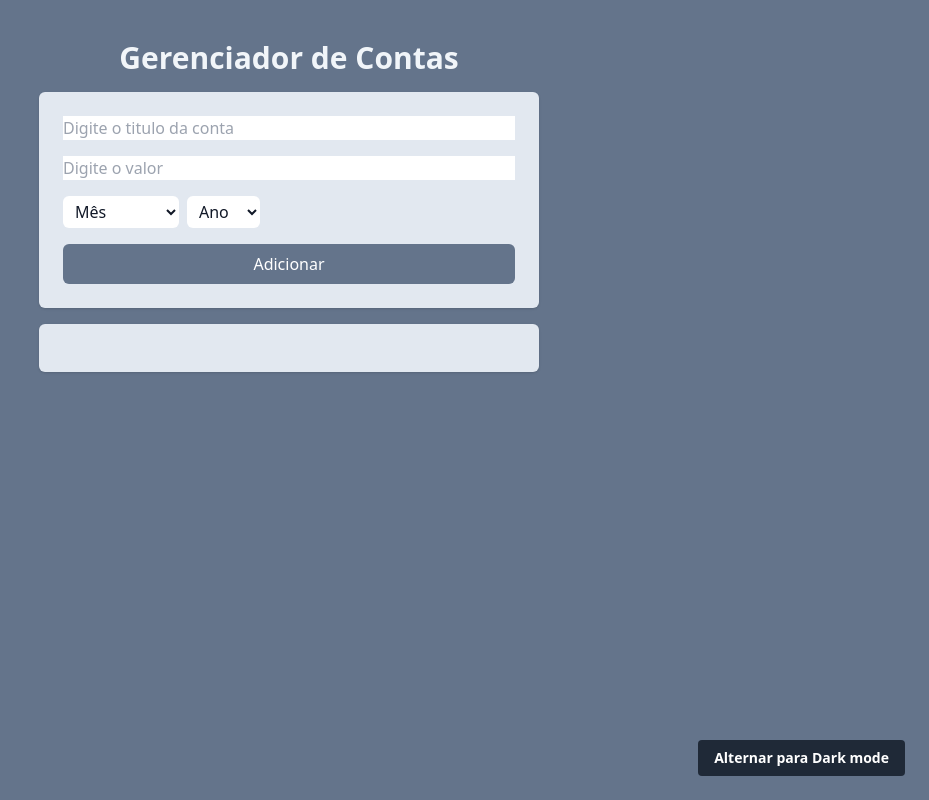
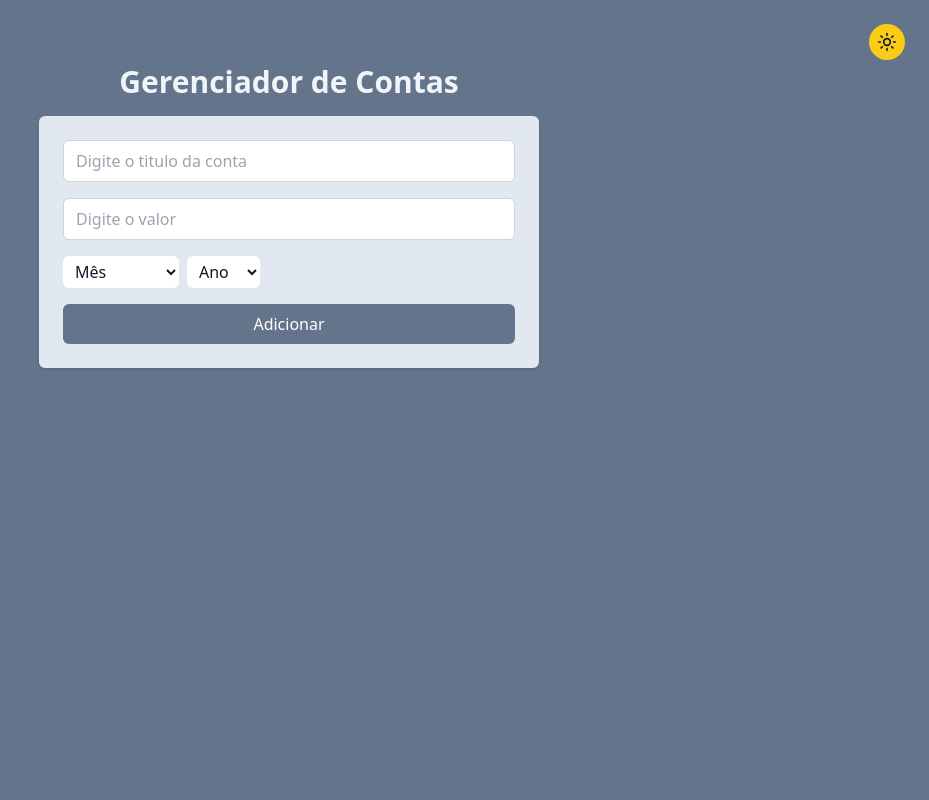
Before and after one commit to Eduardo-juricic/Gerenciador-de-Pagamentos, a React (Vite) app: page / in a window 1280 px wide. Shown: the whole page, without its empty margins (351-1280 px from the left). Built offline with nearby package versions, Linux system fonts and the light colour scheme.

Commit message:
adicionando os icones e melhorando os estilos

```diff
--- a/src/App.jsx
+++ b/src/App.jsx
@@ -5,7 +5,8 @@ import "./index.css";
 import { v4 } from "uuid";
 import { clsx } from "clsx";
 import { ThemeContext } from "../contexts/ThemeContext";
-import EditTask from "./components/EditTask"; // Importe o componente EditTask
+import EditTask from "./components/EditTask";
+import { Sun, Moon } from "lucide-react";
 
 function App() {
   const [tasks, setTasks] = useState(
@@ -73,18 +74,18 @@ function App() {
         darkMode ? "bg-gray-900 text-white" : "bg-slate-500 text-gray-900"
       )}
     >
-      <div className="w-[500px] space-y-4">
+      <div className="w-[500px] space-y-4 pt-20 md:pt-6">
         {/* Botão para alternar o modo */}
         <button
-          onClick={toggleDarkMode} // Use a função do contexto
+          onClick={toggleDarkMode}
           className={clsx(
-            "px-4 py-2 rounded text-sm font-semibold transition-colors duration-300 absolute bottom-6 right-6",
+            "p-2 rounded-full transition-colors duration-300 absolute top-6 right-6 z-10",
             darkMode
-              ? "bg-white text-gray-900 hover:bg-gray-200"
-              : "bg-gray-800 text-white hover:bg-gray-600"
+              ? "bg-gray-800 text-white hover:bg-gray-700"
+              : "bg-yellow-400 text-gray-900 hover:bg-yellow-500"
           )}
         >
-          Alternar para {darkMode ? "Light Mode" : "Dark mode"}
+          {darkMode ? <Moon size={20} /> : <Sun size={20} />}
         </button>
 
         <h1
--- a/src/components/AddTask.jsx
+++ b/src/components/AddTask.jsx
@@ -41,7 +41,10 @@ function AddTask({ onAddTaskSubmit }) {
         value={title}
         onChange={(event) => setTitle(event.target.value)}
         className={clsx(
-          darkMode ? "bg-gray-700 text-white border-gray-600" : ""
+          "border rounded-md py-2 px-3 w-full ",
+          darkMode
+            ? "bg-gray-700 text-white border-gray-600"
+            : "bg-white text-gray-900 border-slate-300"
         )}
       />
 
@@ -51,7 +54,10 @@ function AddTask({ onAddTaskSubmit }) {
         value={description}
         onChange={(event) => setDescription(event.target.value)}
         className={clsx(
-          darkMode ? "bg-gray-700 text-white border-gray-600" : ""
+          "border rounded-md py-2 px-3 w-full", // Classes para o modo claro
+          darkMode
+            ? "bg-gray-700 text-white border-gray-600"
+            : "bg-white text-gray-900 border-slate-300" // Classes para o modo escuro
         )}
       />
 
@@ -102,8 +108,8 @@ function AddTask({ onAddTaskSubmit }) {
           if (!title.trim() || !description.trim() || !month || !year) {
             return alert("Preencha o titulo, valor e selecione o mês e ano.");
           }
-          const dueDate = `${year}-${month}-01`; // Formate a data como YYYY-MM-DD (o dia não é relevante aqui)
-          onAddTaskSubmit(title, description, dueDate); // Passe a data para a função de submit
+          const dueDate = `${year}-${month}-01`;
+          onAddTaskSubmit(title, description, dueDate);
           setTitle("");
           setDescription("");
           setMonth("");
--- a/src/components/Tasks.jsx
+++ b/src/components/Tasks.jsx
@@ -1,4 +1,4 @@
-import { ChevronRightIcon, TrashIcon, EditIcon } from "lucide-react";
+import { ChevronRightIcon, TrashIcon, EditIcon, CheckIcon } from "lucide-react";
 import { useNavigate } from "react-router-dom";
 import Button from "./Button";
 import { useContext } from "react";
@@ -6,19 +6,17 @@ import { ThemeContext } from "../../contexts/ThemeContext";
 import { clsx } from "clsx";
 
 function Tasks({ tasks, onTaskClick, onDeleteTaskClick, onStartEdit }) {
-  // Receba onStartEdit como prop
   const navigate = useNavigate();
-  const { darkMode } = useContext(ThemeContext); // Acesse o estado darkMode
+  const { darkMode } = useContext(ThemeContext);
 
   function onSeeDatailsClick(task) {
     const query = new URLSearchParams();
     query.set("title", task.title);
     query.set("description", task.description);
-    query.set("dueDate", task.dueDate); // Passe a data para os detalhes
+    query.set("dueDate", task.dueDate);
     navigate(`/task?${query.toString()}`);
   }
 
-  // Função auxiliar para formatar a data
   const formatDate = (dateString) => {
     if (!dateString) return "";
     const [year, month] = dateString.split("-");
@@ -26,34 +24,46 @@ function Tasks({ tasks, onTaskClick, onDeleteTaskClick, onStartEdit }) {
   };
 
   return (
-    <ul
+    <ul className="space-y-4">
+      {tasks.map((task) => (
+        <li key={task.id} className="flex gap-2">
+          <div
             className={clsx(
-        "space-y-4 p-6 rounded-md shadow",
-        darkMode ? "bg-gray-800 text-white" : "bg-slate-200"
+              "w-full rounded-md shadow-md p-4 flex items-center justify-between",
+              darkMode ? "bg-gray-800 text-white" : "bg-white text-gray-900",
+              task.isCompleted && "opacity-70"
             )}
           >
-      {tasks.map((task) => (
-        <li key={task.id} className="flex gap-2">
             <button
               onClick={() => onTaskClick(task.id)}
-            className={clsx(
-              "text-left w-full p-2 rounded-md flex items-center", // Mantemos o flex e items-center
-              darkMode ? "bg-gray-700 text-white" : "bg-slate-400 text-white",
-              task.isCompleted && "line-through",
-              "justify-between" // Adicionamos justify-between novamente
+              className="flex-grow text-left"
+            >
+              <div className="flex items-center justify-between">
+                <div className="flex items-center">
+                  {task.isCompleted && (
+                    <CheckIcon
+                      className="text-green-500 mr-2 inline-block"
+                      size={20}
+                    />
                   )}
-          >
-            <span>{task.title}</span>
+                  <span className={task.isCompleted && "line-through"}>
+                    {task.title}
+                  </span>
+                </div>
                 {task.dueDate && (
                   <span className="text-sm opacity-70">
                     {formatDate(task.dueDate)}
                   </span>
                 )}
+              </div>
             </button>
+            <div className="flex gap-2 ml-2">
+              {" "}
+              {/* Adicionada a classe ml-2 */}
               <Button
                 onClick={() => onSeeDatailsClick(task)}
                 className={clsx(
-              "p-2 rounded-md text-white",
+                  "p-2 rounded-md text-white transition-transform duration-150 hover:scale-105",
                   darkMode
                     ? "bg-indigo-600 hover:bg-indigo-700"
                     : "bg-slate-400 hover:bg-slate-500"
@@ -64,7 +74,7 @@ function Tasks({ tasks, onTaskClick, onDeleteTaskClick, onStartEdit }) {
               <button
                 onClick={() => onDeleteTaskClick(task.id)}
                 className={clsx(
-              "p-2 rounded-md text-white",
+                  "p-2 rounded-md text-white transition-transform duration-150 hover:scale-105",
                   darkMode
                     ? "bg-red-600 hover:bg-red-700"
                     : "bg-slate-400 hover:bg-slate-500"
@@ -75,7 +85,7 @@ function Tasks({ tasks, onTaskClick, onDeleteTaskClick, onStartEdit }) {
               <button // Botão de editar
                 onClick={() => onStartEdit(task)}
                 className={clsx(
-              "p-2 rounded-md text-white",
+                  "p-2 rounded-md text-white transition-transform duration-150 hover:scale-105",
                   darkMode
                     ? "bg-blue-600 hover:bg-blue-700"
                     : "bg-slate-400 hover:bg-slate-500"
@@ -83,6 +93,8 @@ function Tasks({ tasks, onTaskClick, onDeleteTaskClick, onStartEdit }) {
               >
                 <EditIcon />
               </button>
+            </div>
+          </div>
         </li>
       ))}
     </ul>
--- a/src/pages/TaskPage.jsx
+++ b/src/pages/TaskPage.jsx
@@ -16,6 +16,14 @@ function TaskPage() {
   const { darkMode, toggleDarkMode } = useContext(ThemeContext); // Acesse o contexto
   const title = searchParams.get("title");
   const description = searchParams.get("description");
+  const dueDate = searchParams.get("dueDate"); // Recupera a dueDate
+
+  // Função auxiliar para formatar a data (a mesma que você usou em Tasks)
+  const formatDate = (dateString) => {
+    if (!dateString) return "";
+    const [year, month] = dateString.split("-");
+    return `${month}/${year}`;
+  };
 
   return (
     <div
@@ -70,6 +78,16 @@ function TaskPage() {
           <p className={clsx(darkMode ? "text-white" : "text-slate-600")}>
             {description}
           </p>
+          {dueDate && ( // Renderiza a data apenas se ela existir
+            <p
+              className={clsx(
+                "text-sm opacity-70",
+                darkMode ? "text-white" : "text-slate-600"
+              )}
+            >
+              Vencimento: {formatDate(dueDate)}
+            </p>
+          )}
           <div className="flex flex-col space-y-3 mt-6">
             <a
               href="https://play.google.com/store/search?q=Nubank&c=apps"
```
Lines whose indentation alone changed are shown as unchanged.
